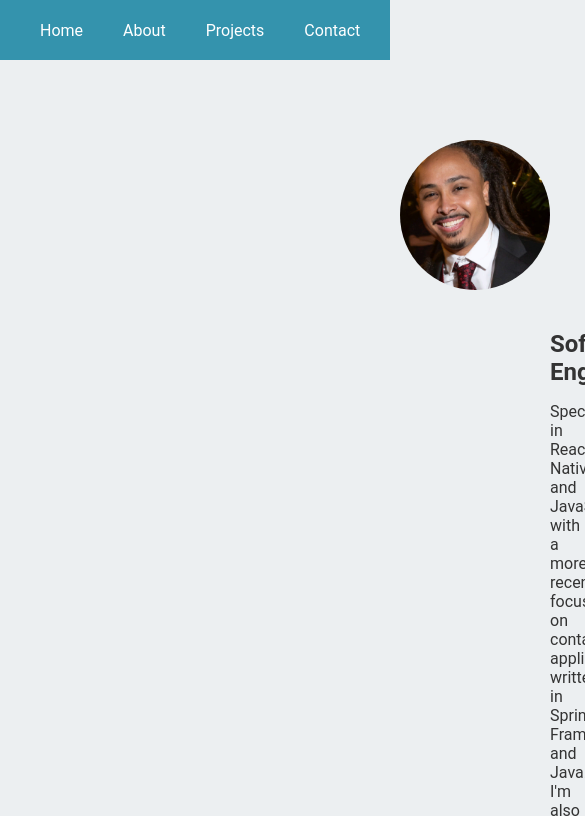
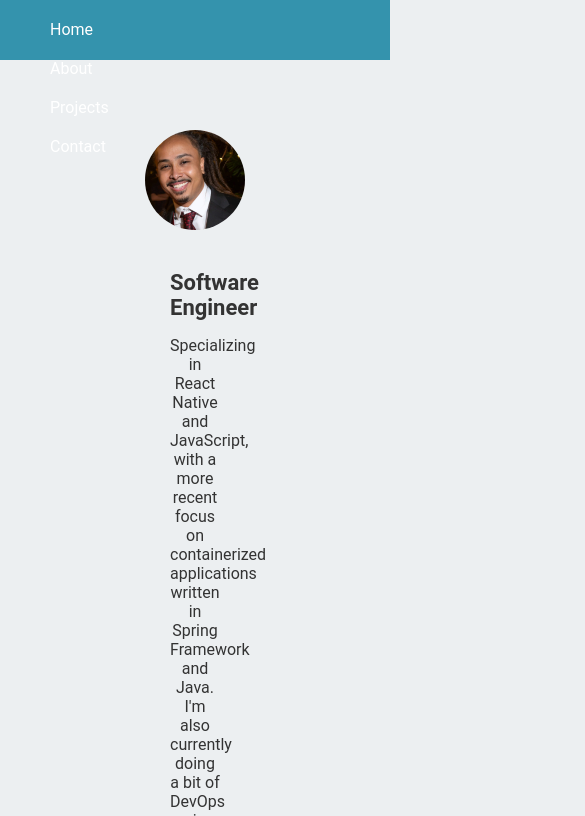
Before and after one commit to dmorr041/dmorr041.github.io, a plain HTML site: page index.html in a window 390 px wide. Shown: the top 816 px of the page, 585 px wide, since content can reach past the window. Drawn offline with Linux system fonts and the light colour scheme.

Commit message:
Adding responsive styles

```diff
--- a/index.html
+++ b/index.html
@@ -94,6 +94,55 @@
       html {
         scroll-behavior: smooth;
       }
+
+      /* Responsive Styles */
+      @media only screen and (max-width: 768px) {
+        .navbar {
+          flex-direction: column;
+          align-items: flex-start;
+        }
+        .navbar ul {
+          flex-direction: column;
+          width: 100%;
+        }
+        .navbar li {
+          width: 100%;
+          text-align: left;
+        }
+        .navbar a {
+          padding: 10px;
+          display: block;
+        }
+        .profile-pic-container {
+          width: 120px;
+          height: 120px;
+        }
+        .intro h1 {
+          font-size: 28px;
+        }
+        .intro p {
+          font-size: 16px;
+        }
+        .section {
+          padding: 20px;
+        }
+      }
+
+      @media only screen and (max-width: 480px) {
+        .navbar-brand {
+          margin-bottom: 10px;
+        }
+        .profile-pic-container {
+          width: 100px;
+          height: 100px;
+        }
+        .intro h1 {
+          font-size: 22px;
+        }
+        .projects {
+          margin: 10px 0;
+        }
+      }
     </style>
   </head>
   <body>
@@ -156,7 +205,8 @@
           carrier with only a few trucks and drivers, you can sign up for
           Carrier 360 and start bidding on loads on our marketplace. We
           integrate directly with DAT, and offer competitive rates for all of
-          our loads, with a built in bidding system.
+          our loads, with a built in bidding system. We offer notifications on
+          any relevant events regarding your bids, as well as
         </p>
       </div>
       <!-- Repeat for other projects -->
```
